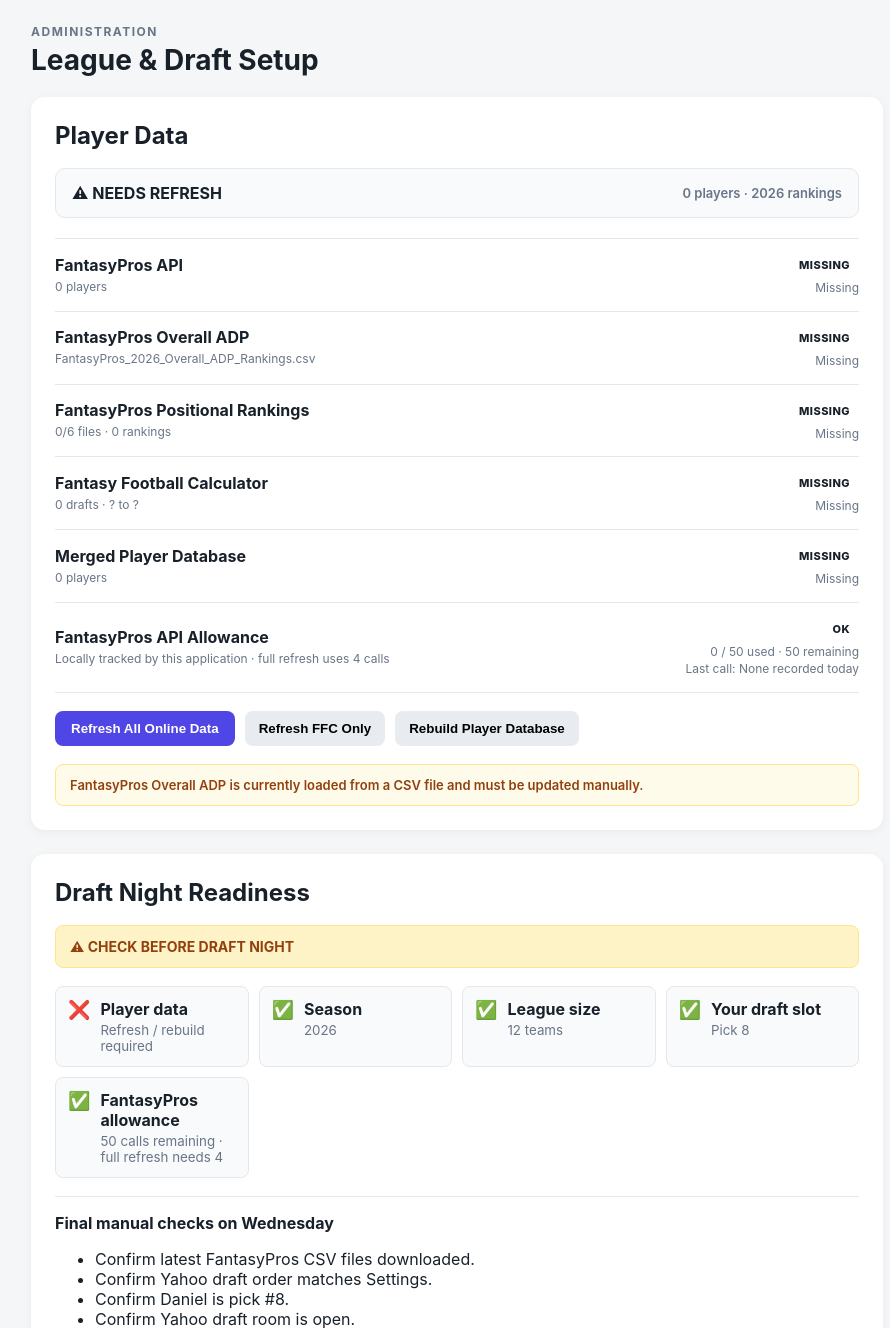
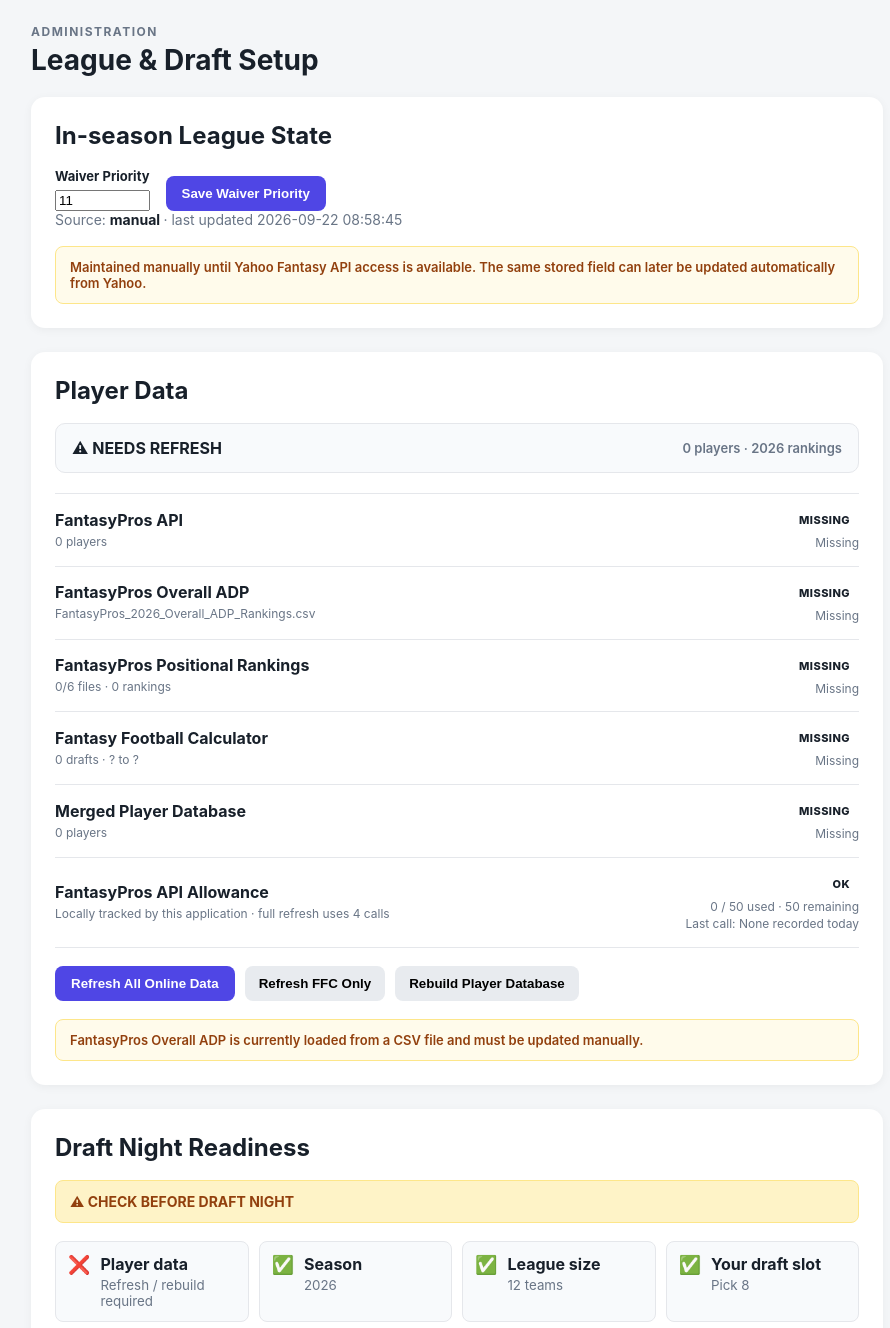
Before and after one commit to DansJavaStuff/busy-working-fantasy-assistant, a Flask app: page /settings in a window 1280 px wide. Shown: the part 125-1453 px from the top of the page, without its empty margins (183-1073 px from the left). Run offline with Flask 3, Linux system fonts and the light colour scheme; data comes from the database, SQL or seed files in the repository; data that the repository does not hold is empty.

Commit message:
Add manual waiver priority to Settings

```diff
--- a/templates/settings.html
+++ b/templates/settings.html
@@ -46,6 +46,66 @@ container settings-page
             </h2>
         </div>
     </div>
+
+    <section class="settings-panel">
+        <h2>
+            In-season League State
+        </h2>
+
+        <form
+            method="post"
+            action="{{ url_for('update_waiver_priority') }}"
+            class="settings-form"
+        >
+            <label>
+                Waiver Priority
+
+                <input
+                    type="number"
+                    name="waiver_priority"
+                    min="1"
+                    max="{{ data.league.teams }}"
+                    value="{{ data.league_state.waiver_priority or '' }}"
+                    required
+                >
+            </label>
+
+            <button
+                type="submit"
+                class="primary-button"
+            >
+                Save Waiver Priority
+            </button>
+        </form>
+
+        <div class="season-current">
+            Source:
+            <strong>
+                {{ data.league_state.waiver_priority_source or 'manual' }}
+            </strong>
+            {% if data.league_state.updated_at %}
+                · last updated {{ data.league_state.updated_at }}
+            {% endif %}
+        </div>
+
+        {% if request.args.get('waiver_saved') == '1' %}
+        <div class="data-refresh-success">
+            ✓ Waiver priority saved.
+        </div>
+        {% endif %}
+
+        {% if request.args.get('waiver_error') == '1' %}
+        <div class="season-data-warning">
+            Enter a waiver priority between 1 and
+            {{ data.league.teams }}.
+        </div>
+        {% endif %}
+
+        <div class="season-data-warning">
+            Maintained manually until Yahoo Fantasy API access is available.
+            The same stored field can later be updated automatically from Yahoo.
+        </div>
+    </section>
 
     <section class="settings-panel">
 
```
